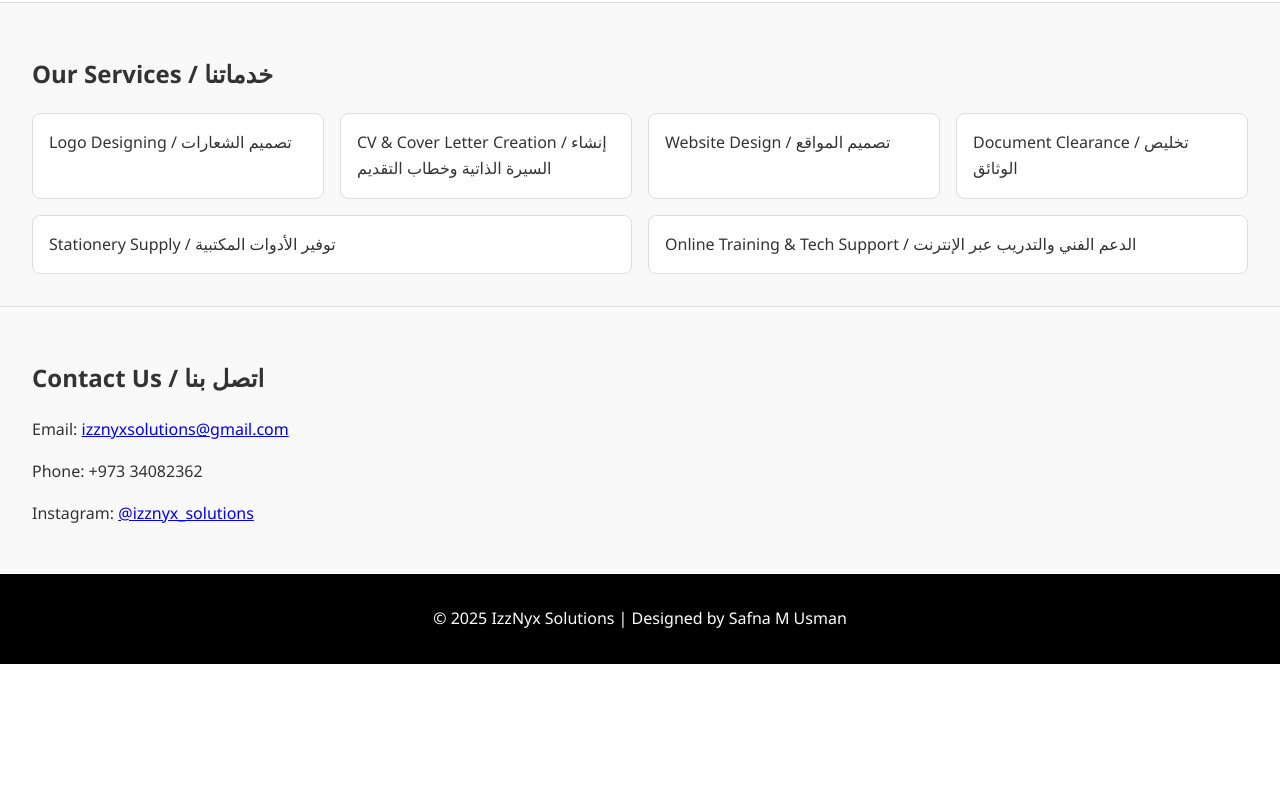
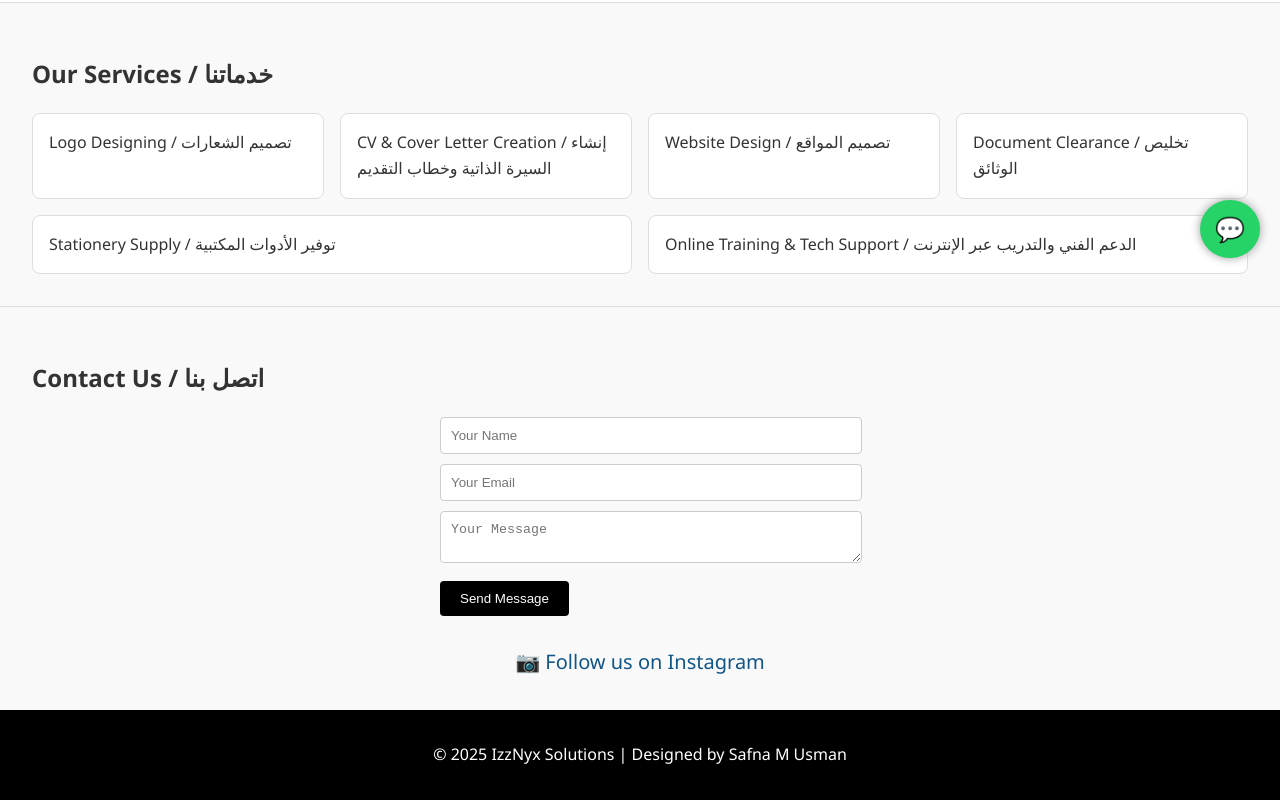
Before and after one commit to safnamusman/izznyx.github.io, a plain HTML site: page index.html in a window 1280 px wide. Shown: the part 522-1322 px from the top of the page. Before the commit the page ends 1186 px from the top, so only its background shows below. Drawn offline with Linux system fonts and the light colour scheme.

Commit message:
index.html

```diff
--- a/index.html
+++ b/index.html
@@ -41,6 +41,28 @@
       border: 1px solid #ddd;
       padding: 1rem;
       border-radius: 8px;
+    }
+    form {
+      max-width: 400px;
+      margin: 0 auto;
+    }
+    input, textarea {
+      width: 100%;
+      padding: 10px;
+      margin-bottom: 10px;
+      border: 1px solid #ccc;
+      border-radius: 4px;
+    }
+    button {
+      background-color: #000;
+      color: white;
+      padding: 10px 20px;
+      border: none;
+      border-radius: 4px;
+      cursor: pointer;
+    }
+    button:hover {
+      background-color: #333;
     }
     footer {
       background: #000;
@@ -86,13 +108,23 @@
 
   <section class="contact">
     <h2>Contact Us / اتصل بنا</h2>
-    <p>Email: <a href="mailto:izznyxsolutions@gmail.com">izznyxsolutions@gmail.com</a></p>
-    <p>Phone: +973 34082362</p>
-    <p>Instagram: <a href="https://instagram.com/izznyx_solutions" target="_blank">@izznyx_solutions</a></p>
+    <form action="https://formsubmit.co/izznyxsolutions@gmail.com" method="POST">
+      <input type="text" name="name" placeholder="Your Name" required>
+      <input type="email" name="email" placeholder="Your Email" required>
+      <textarea name="message" placeholder="Your Message" required></textarea>
+      <button type="submit">Send Message</button>
+    </form>
+    <div style="text-align:center;margin-top:30px;">
+      <a href="https://instagram.com/izznyx_solutions" target="_blank" style="font-size:20px;color:#125688;text-decoration:none;">
+        📷 Follow us on Instagram
+      </a>
+    </div>
   </section>
 
   <footer>
     <p>&copy; 2025 IzzNyx Solutions | Designed by Safna M Usman</p>
   </footer>
+
+  <a href="https://wa.me/97334082362" target="_blank" style="position:fixed;bottom:20px;right:20px;background:#25D366;color:#fff;padding:10px 15px;border-radius:50%;font-size:24px;text-decoration:none;box-shadow:0 0 10px #999;">💬</a>
 </body>
 </html>
```
